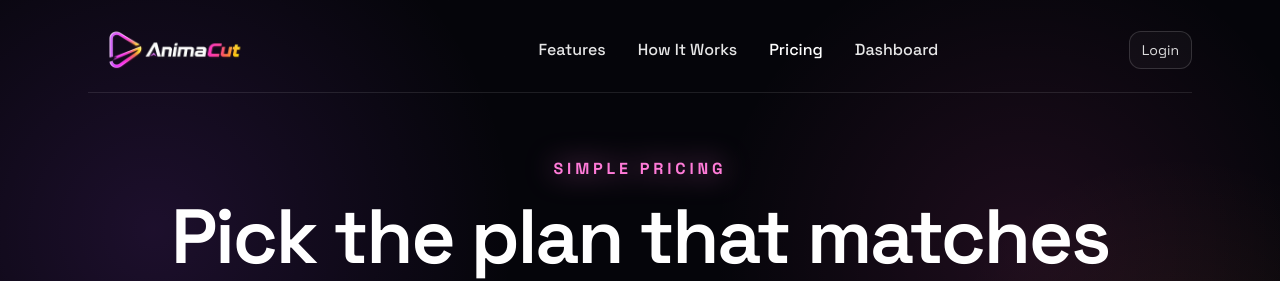
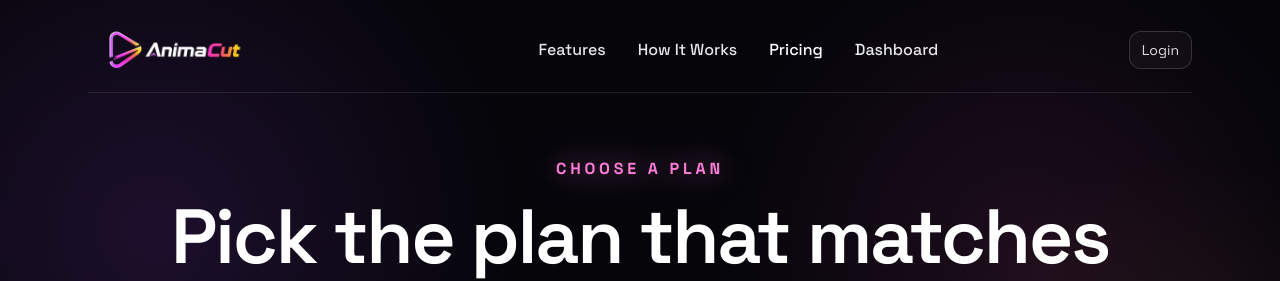
Before and after one commit to Duychinni/animecut, a Next.js app: page /pricing in a window 1280 px wide. Shown: the top 281 px of the page. Built offline with nearby package versions, Linux system fonts and the light colour scheme.

Commit message:
Update pricing page eyebrow to choose a plan

```diff
--- a/app/pricing/page.tsx
+++ b/app/pricing/page.tsx
@@ -104,7 +104,7 @@ export default function PricingPage() {
 
         <section className="mx-auto mt-16 max-w-6xl text-center">
           <p className="text-sm font-black tracking-[0.24em] text-[#ff7bd8] drop-shadow-[0_0_14px_rgba(255,123,216,0.75)] md:text-base">
-            SIMPLE PRICING
+            CHOOSE A PLAN
           </p>
           <h1 className="mt-4 text-[3rem] font-semibold leading-[1.02] tracking-[-0.03em] md:text-[4.8rem]">
             Pick the plan that matches
```
